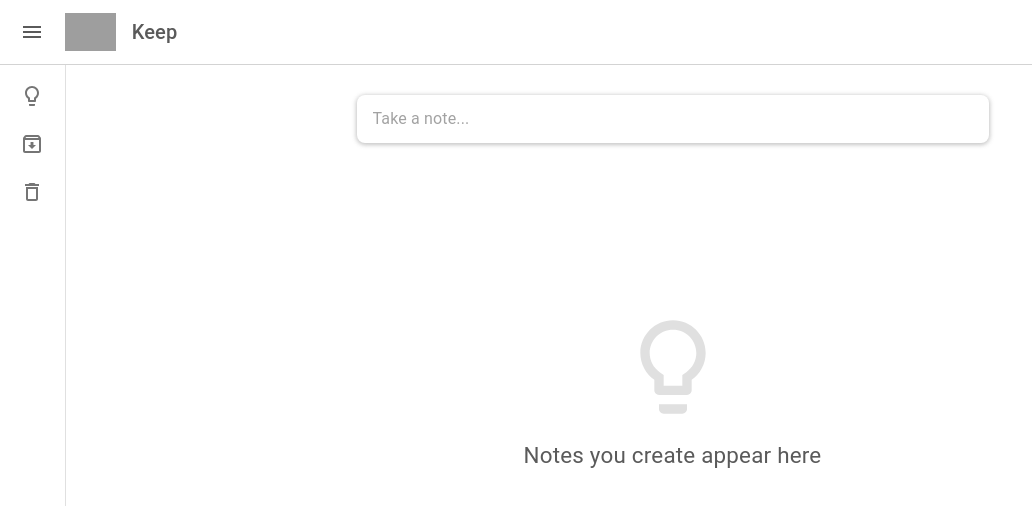
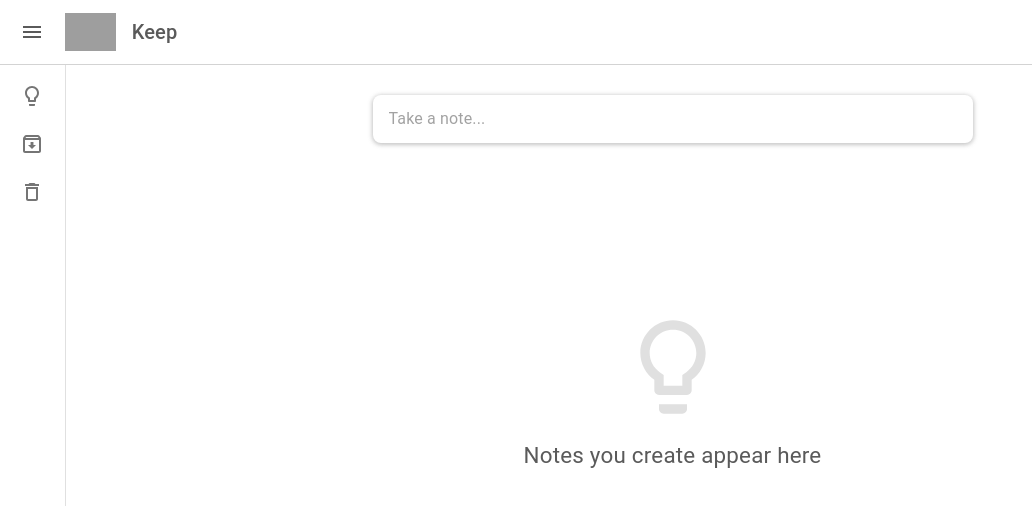
Before and after one commit to jskrnqwerty/dont-keep, a React (Create React App) app: page / in a window 1280 px wide. Shown: the top 506 px of the page, without its empty margins (0-1032 px from the left). Built offline with nearby package versions, Linux system fonts and the light colour scheme; grey boxes are pictures that could not be loaded.

Commit message:
minor css fixes

```diff
--- a/src/components/Home.jsx
+++ b/src/components/Home.jsx
@@ -8,17 +8,28 @@ import Notes from "./notes/Notes";
 import ArchivedNotes from "./archived-notes/ArchivedNotes";
 import DeletedNotes from "./deleted-notes/DeletedNotes";
 import HoverDrawer from "./drawer/HoverDrawer";
+import { DrawerStateContext } from "./context/DrawerStateProvider";
+import { useContext } from "react";
 
 const Home = () => {
+  const { open } = useContext(DrawerStateContext);
   return (
     <Router>
       <HeaderBar />
-      <Box sx={{ display: "block" }}>
-        <HoverDrawer id="hover-drawer" />
-      </Box>
-      <Box sx={{ display: "flex" }}>
-        <Drawer id="drawer" />
+      {!open && (
+        <Box
+          id="hover-drawer"
+          sx={{ display: "block" }}
+        >
+          <HoverDrawer />
+        </Box>
+      )}
 
+      <Box
+        id="drawer"
+        sx={{ display: "flex" }}
+      >
+        <Drawer />
         <Routes>
           <Route
             path="/"
--- a/src/components/drawer/HoverDrawer.jsx
+++ b/src/components/drawer/HoverDrawer.jsx
@@ -39,6 +39,7 @@ const HoverDrawerStyled = styled(MuiDrawer, {
   boxSizing: "border-box",
   // to keep the drawer layer underneath the header layer
   zIndex: 1,
+
   ...(open && {
     ...openedMixin(theme),
     "& .MuiDrawer-paper": openedMixin(theme),
--- a/src/components/notes/CreateNote.jsx
+++ b/src/components/notes/CreateNote.jsx
@@ -1,12 +1,12 @@
 import { useState, useContext, useRef } from "react";
 import styled from "@emotion/styled";
-import { Box, ClickAwayListener, TextField } from "@mui/material";
+import { Box, ClickAwayListener, TextField, Stack } from "@mui/material";
 import { NotesDataContext } from "../context/NotesDataContextProvider";
 import { v4 as uuid } from "uuid";
 
 const TextFieldStyled = styled(TextField)`
   padding: 0.5rem 1rem;
-  width: 600px;
+  width: "100%;
 `;
 
 const CreateNote = () => {
@@ -51,13 +51,21 @@ const CreateNote = () => {
     <ClickAwayListener onClickAway={handleClickAway}>
       <Box
         id="div5-create-note-fields"
+        sx={{
+          // display: "flex",
+          // flexDirection: "column",
+          mx: 2.5,
+        }}
+      >
+        <Stack
           margin="auto"
           sx={{
+            maxWidth: "600px",
             borderRadius: 2,
             boxShadow: "0px 1px 4px 1px #5A5A5A5A",
-          display: "flex",
-          flexDirection: "column",
             mt: "95px",
+            mx: "auto",
+            alignSelf: "center",
           }}
         >
           {showTitle && (
@@ -85,6 +93,7 @@ const CreateNote = () => {
             autoFocus
             multiline
           />
+        </Stack>
       </Box>
     </ClickAwayListener>
   );
--- a/src/components/notes/NoteCard.jsx
+++ b/src/components/notes/NoteCard.jsx
@@ -36,8 +36,8 @@ const NoteCard = ({ notesItem }) => {
   return (
     <Card
       sx={{
-        m: "0.3rem",
-        width: "240px",
+        maxHeight: "100%",
+        minWidth: "240px",
         outline: "1px solid lightgrey",
         borderRadius: "5px",
         "&: hover": {
@@ -46,7 +46,9 @@ const NoteCard = ({ notesItem }) => {
       }}
     >
       <CardContent>
-        <Typography gutterBottom>{notesItem.title}</Typography>
+        {notesItem.title && (
+          <Typography gutterBottom>{notesItem.title}</Typography>
+        )}
         <Typography
           color="text.secondary"
           noWrap="false"
--- a/src/components/notes/Notes.jsx
+++ b/src/components/notes/Notes.jsx
@@ -14,11 +14,32 @@ const Notes = () => {
       <CreateNote />
       <Grid2
         container
-        gap="1px"
-        sx={{ marginTop: "30px", marginX: "30px", padding: "10px" }}
+        display="flex"
+        gap={2}
+        sx={{ marginTop: "30px", marginX: "10px", padding: "10px" }}
+        maxWidth="99%"
+        minWidth="90%"
+        alignSelf="center"
+        alignItems="left"
       >
         {notes.length > 0 ? (
-          notes.map((notesItem) => <NoteCard notesItem={notesItem} />)
+          notes.map((notesItem) => (
+            <Grid2
+              item
+              maxWidth="240px"
+              // xs={12}
+              // sm={8}
+              // md={4}
+              // lg={2}
+              // xl={2}
+              sx={{
+                outline: "1px solid lightgrey",
+                borderRadius: "5px",
+              }}
+            >
+              <NoteCard notesItem={notesItem} />
+            </Grid2>
+          ))
         ) : (
           <EmptyNotes />
         )}
```
Lines whose indentation alone changed are shown as unchanged.
